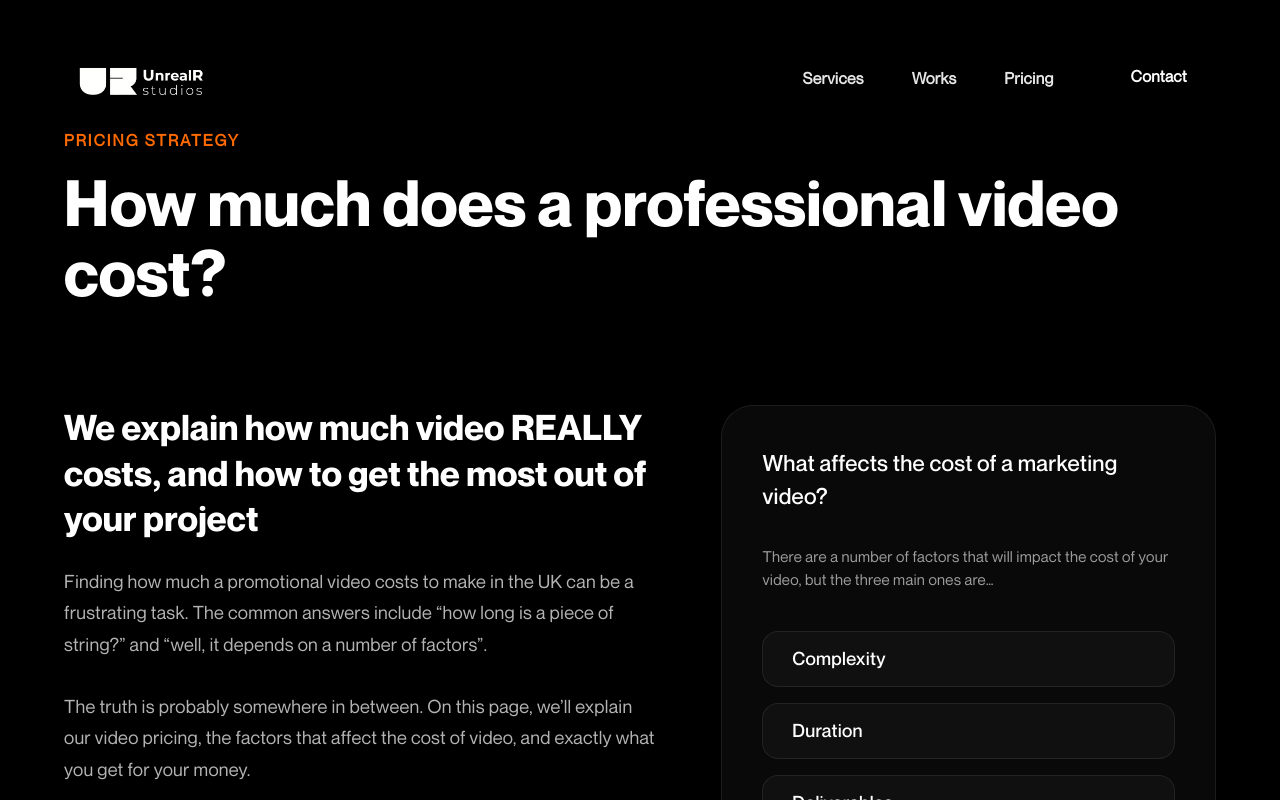
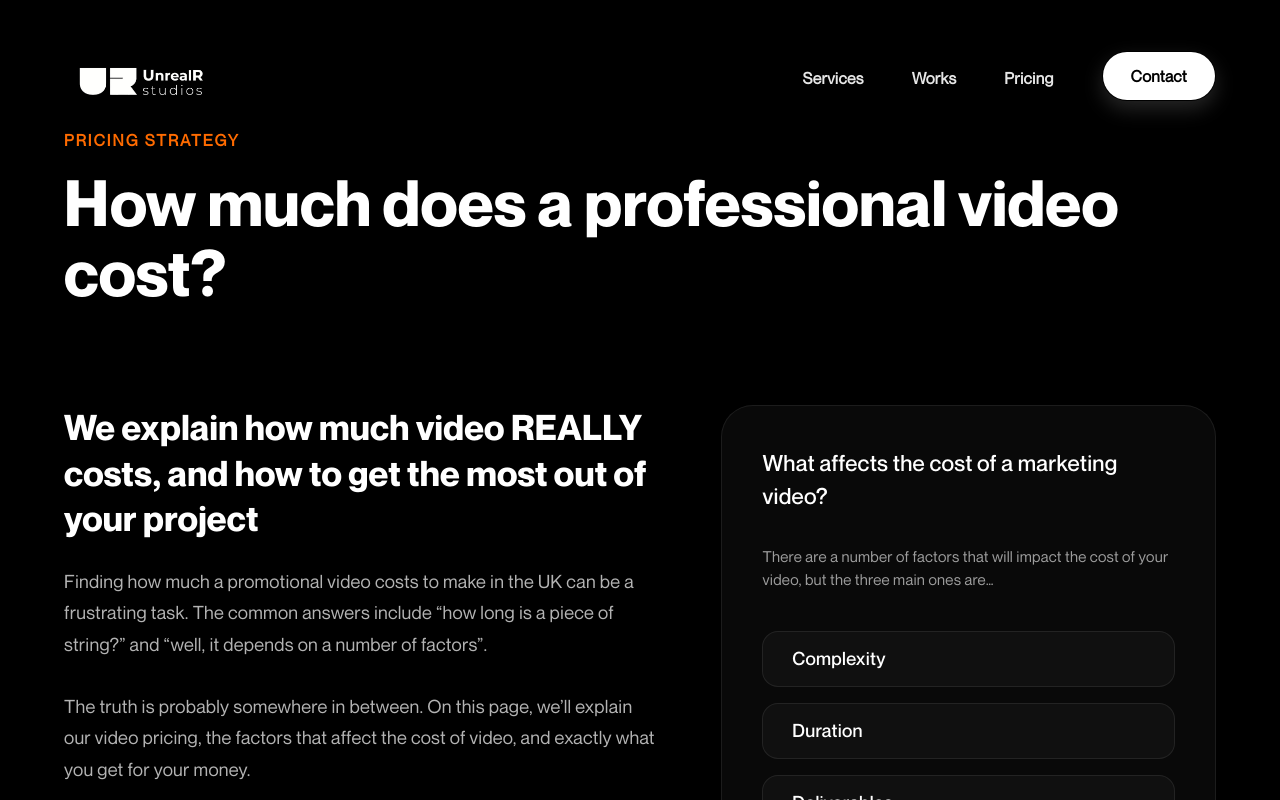
Before and after one commit to josethomas45/unrealrstudios, a Next.js app: page /pricing in a window 1280 px wide. In both pictures the pointer is over the link "Contact". Shown: the top 800 px of the page. Built offline with nearby package versions, Linux system fonts and the light colour scheme.

Commit message:
fixing ui

```diff
--- a/src/app/_components/Footer/footer.module.css
+++ b/src/app/_components/Footer/footer.module.css
@@ -14,7 +14,7 @@
     transform: translateX(-50%);
     width: 60vw;
     height: 400px;
-    background: radial-gradient(circle, rgba(255,255,255,0.08) 0%, rgba(0,0,0,0) 70%);
+    background: radial-gradient(circle, rgba(255, 255, 255, 0.08) 0%, rgba(0, 0, 0, 0) 70%);
     pointer-events: none;
     z-index: 0;
 }
@@ -67,7 +67,7 @@
 }
 
 .bigCta h1 {
-    font-size: clamp(3rem, 7vw, 7rem);
+    font-size: clamp(2.5rem, 6vw, 6rem);
     font-weight: 800;
     line-height: 1;
     color: #ffffff;
@@ -77,6 +77,7 @@
     gap: 1.5rem;
     transition: all 0.5s cubic-bezier(0.165, 0.84, 0.44, 1);
     letter-spacing: -0.03em;
+    white-space: nowrap;
 }
 
 .arrow {
@@ -154,7 +155,7 @@
 .contactItem:hover .iconBox {
     background: #ffffff;
     color: #000000;
-    box-shadow: 0 0 15px rgba(255,255,255,0.3);
+    box-shadow: 0 0 15px rgba(255, 255, 255, 0.3);
 }
 
 .marqueeContainer {
@@ -166,7 +167,7 @@
     padding: 1rem 0;
     overflow: hidden;
     position: relative;
-    background: linear-gradient(90deg, rgba(0,0,0,1) 0%, rgba(255,255,255,0.03) 50%, rgba(0,0,0,1) 100%);
+    background: linear-gradient(90deg, rgba(0, 0, 0, 1) 0%, rgba(255, 255, 255, 0.03) 50%, rgba(0, 0, 0, 1) 100%);
 }
 
 .marquee span {
@@ -186,7 +187,7 @@
 .marqueeContainer:hover .marquee span {
     color: #ffffff;
     -webkit-text-stroke: 1.5px #ffffff;
-    text-shadow: 0 0 25px rgba(255,255,255,0.4);
+    text-shadow: 0 0 25px rgba(255, 255, 255, 0.4);
 }
 
 .bottomSection {
@@ -234,11 +235,12 @@
         flex-direction: column;
         gap: 3rem;
     }
+
     .infoWrapper {
         width: 100%;
         justify-content: flex-start;
         gap: 4rem;
-        border-top: 1px solid rgba(255,255,255,0.05);
+        border-top: 1px solid rgba(255, 255, 255, 0.05);
         padding-top: 3rem;
     }
 }
@@ -248,15 +250,18 @@
         padding-top: 4rem;
         gap: 4rem;
     }
+
     .infoWrapper {
         flex-direction: column;
         gap: 2.5rem;
     }
+
     .bottomSection {
         flex-direction: column;
         gap: 1.5rem;
         text-align: center;
     }
+
     .marquee span {
         -webkit-text-stroke: 1px rgba(255, 255, 255, 0.25);
     }
--- a/src/app/_components/navbar/navbar.jsx
+++ b/src/app/_components/navbar/navbar.jsx
@@ -102,7 +102,7 @@ export default function Navbar() {
                         <Link href="/#services" className={styles.link} onClick={(e) => handleLinkClick(e, 'services')}><b>Services</b></Link>
                         <Link href="/#works" className={styles.link} onClick={(e) => handleLinkClick(e, 'works')}><b>Works</b></Link>
                         <Link href="/pricing" className={styles.link} onClick={handleLinkClick}><b>Pricing</b></Link>
-                        <Link href="/#contact" className={styles.contact} onClick={(e) => handleLinkClick(e, 'contact')}>Contact</Link>
+                        <Link href="/#contact" className={`${styles.contact} ${pathname === '/pricing' ? styles.pricingContact : ''}`} onClick={(e) => handleLinkClick(e, 'contact')}>Contact</Link>
                     </div>
                 </div>
             </div>
--- a/src/app/_components/navbar/navbar.module.css
+++ b/src/app/_components/navbar/navbar.module.css
@@ -191,6 +191,15 @@
     box-shadow: 0 8px 20px rgba(0, 0, 0, 0.15);
 }
 
+.navbar .linkBlocks .pricingContact:hover::before {
+    background-color: #fff;
+}
+
+.navbar .linkBlocks .pricingContact:hover {
+    color: #000 !important;
+    box-shadow: 0 8px 20px rgba(255, 255, 255, 0.15);
+}
+
 @media (width<=821px) {
     .navbar {
         padding: 1rem 1.5rem;
```
